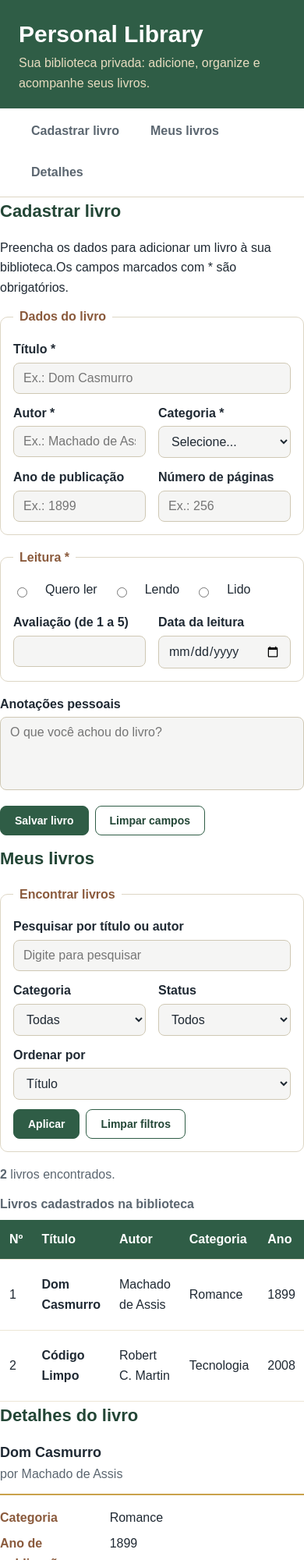
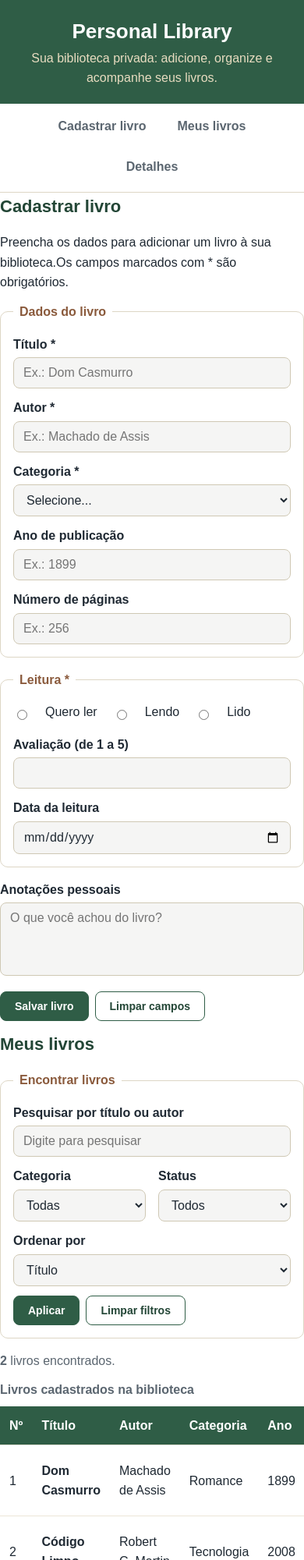
Before and after one commit to marymours013/Biblioteca_privada, a plain HTML site: page index.html in a window 390 px wide. Shown: the top 2000 px of the page at 78% size. Drawn offline with Linux system fonts and the light colour scheme; files that its build step writes are made by us from their sources.

Commit message:
style: adiciona responsividade com media

```diff
--- a/assets/css/style.css
+++ b/assets/css/style.css
@@ -389,3 +389,47 @@ dd {
 .rodape p {
   margin: 4px 0;
 }
+
+/* -- Responsividade -- */
+
+/* Telas médias: tudo em uma coluna */
+@media (max-width: 1000px) {
+  .layout-app {
+    grid-template-columns: 1fr;
+  }
+}
+
+/* Telas pequenas */
+@media (max-width: 600px) {
+  #topo {
+    flex-direction: column;
+    text-align: center;
+  }
+
+  #topo h1 {
+    font-size: 26px;
+  }
+
+  nav ul {
+    justify-content: center;
+    padding: 8px;
+  }
+
+  .layout-app section,
+  .layout-app aside {
+    padding: 16px;
+  }
+
+  #cadastro fieldset {
+    grid-template-columns: 1fr;
+  }
+
+  dl {
+    grid-template-columns: 1fr;
+    gap: 0;
+  }
+
+  dd {
+    margin-bottom: 8px;
+  }
+}
```
